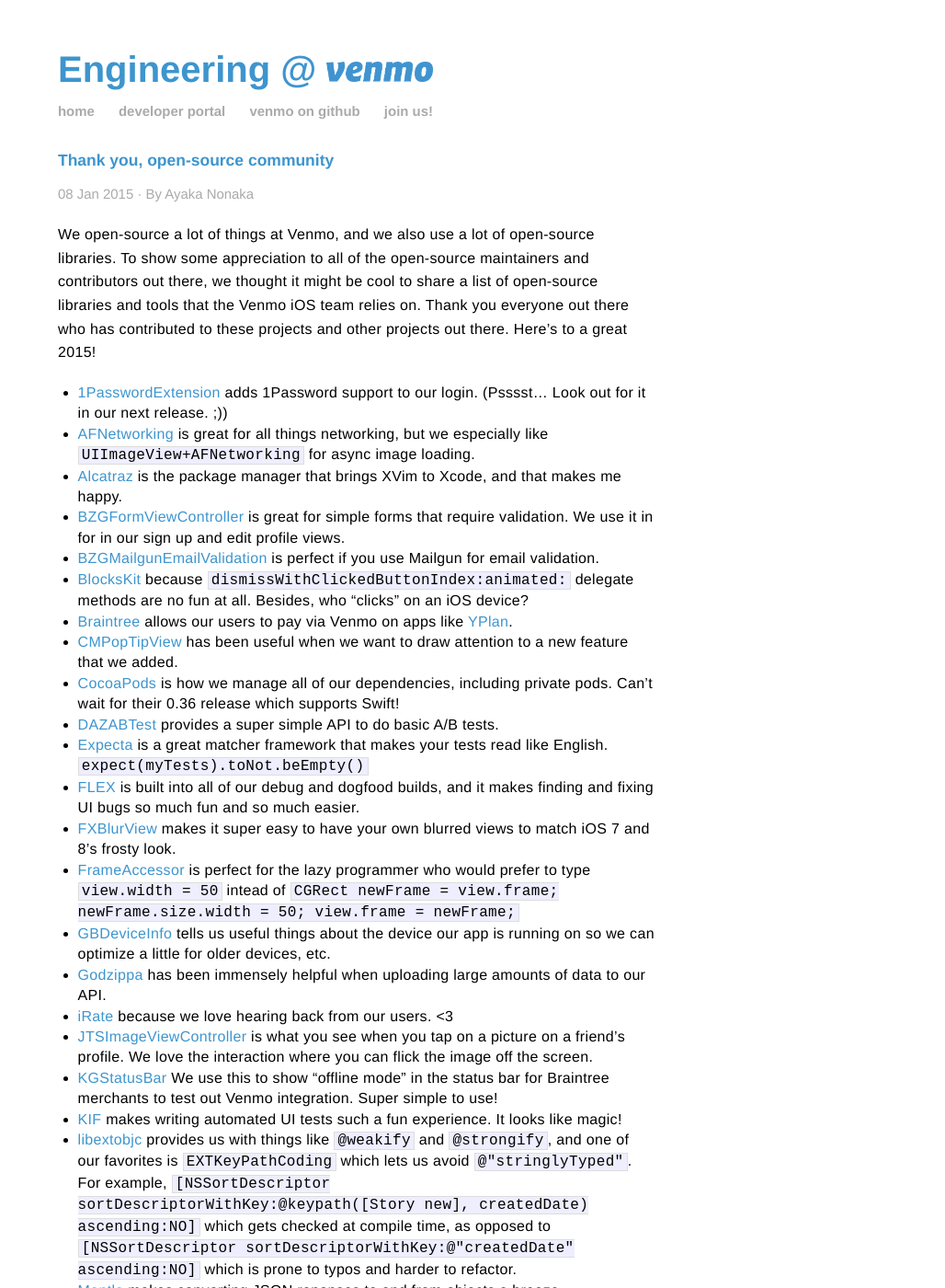
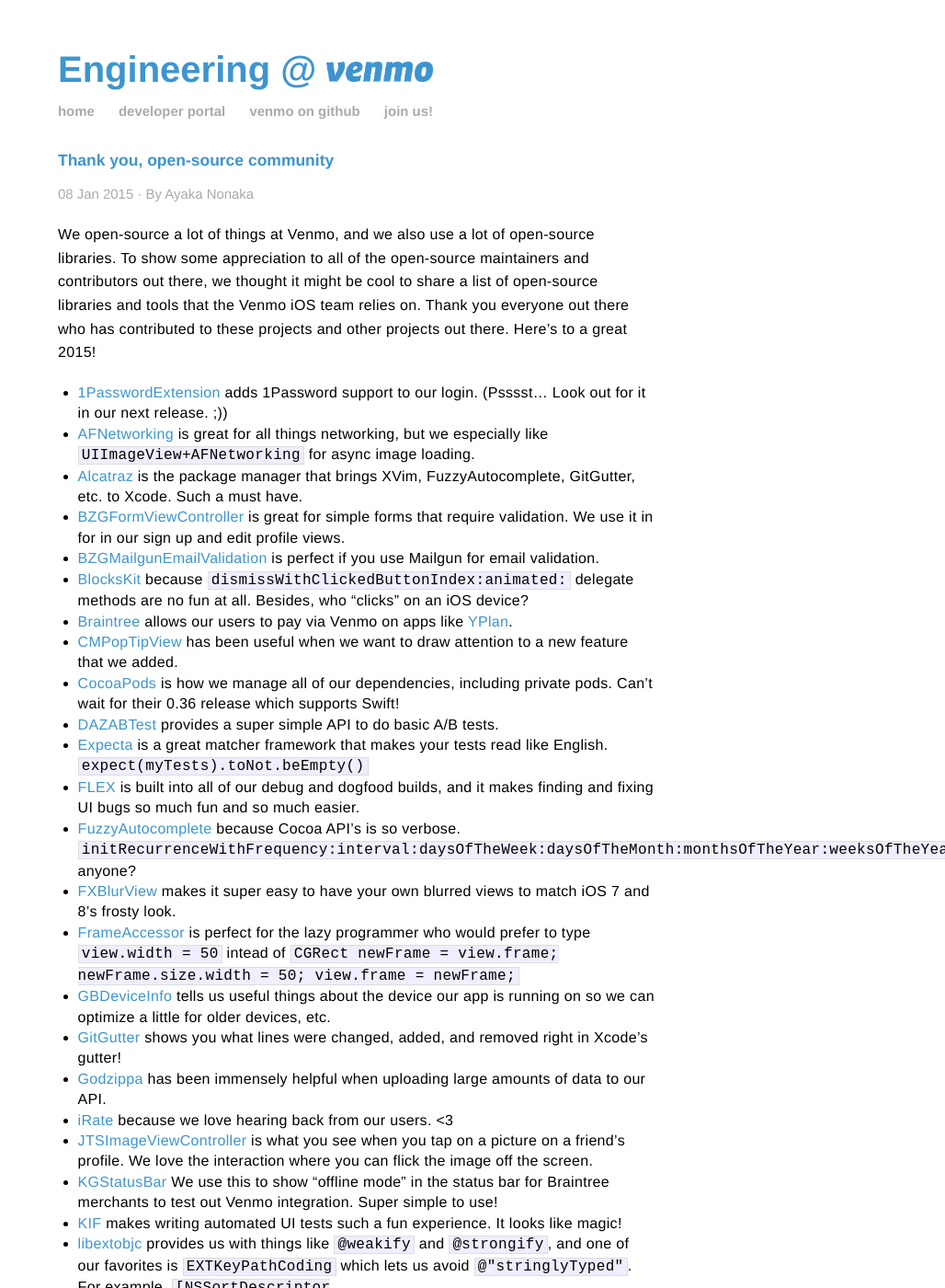
Before and after one commit to venmo/venmo.github.io, a Jekyll site: the page built from _posts/2015-01-08-thank-you-open-source-community.md, in a window 1280 px wide and 1400 px high. Shown: the whole window at 92% size, without its empty margins (252-1280 px from the left). Built offline with Jekyll 4.4.1, drawn with Linux system fonts in a browser that asks for light colours; Markdown is read by kramdown in place of the engine named in the settings.

Commit message:
Add FuzzyAutocomplete and GitGutter

```diff
--- a/_posts/2015-01-08-thank-you-open-source-community.md
+++ b/_posts/2015-01-08-thank-you-open-source-community.md
@@ -8,7 +8,7 @@
 
 * [1PasswordExtension](https://github.com/AgileBits/onepassword-app-extension) adds 1Password support to our login. (Psssst... Look out for it in our next release. ;))
 * [AFNetworking](https://github.com/AFNetworking/AFNetworking) is great for all things networking, but we especially like `UIImageView+AFNetworking` for async image loading.
-* [Alcatraz](https://github.com/supermarin/Alcatraz) is the package manager that brings XVim to Xcode, and that makes me happy.
+* [Alcatraz](https://github.com/supermarin/Alcatraz) is the package manager that brings XVim, FuzzyAutocomplete, GitGutter, etc. to Xcode. Such a must have.
 * [BZGFormViewController](https://github.com/benzguo/BZGFormViewController) is great for simple forms that require validation. We use it in for in our sign up and edit profile views.
 * [BZGMailgunEmailValidation](https://github.com/benzguo/BZGMailgunEmailValidation) is perfect if you use Mailgun for email validation.
 * [BlocksKit](https://github.com/zwaldowski/BlocksKit) because `dismissWithClickedButtonIndex:animated:` delegate methods are no fun at all. Besides, who “clicks” on an iOS device?
@@ -18,9 +18,11 @@
 * [DAZABTest](https://github.com/dasmer/DAZABTest) provides a super simple API to do basic A/B tests.
 * [Expecta](https://github.com/specta/expecta) is a great matcher framework that makes your tests read like English. `expect(myTests).toNot.beEmpty()`
 * [FLEX](https://github.com/Flipboard/FLEX) is built into all of our debug and dogfood builds, and it makes finding and fixing UI bugs so much fun and so much easier.
+* [FuzzyAutocomplete](https://github.com/FuzzyAutocomplete/FuzzyAutocompletePlugin) because Cocoa API’s is so verbose. `initRecurrenceWithFrequency:interval:daysOfTheWeek:daysOfTheMonth:monthsOfTheYear:weeksOfTheYear:daysOfTheYear:setPositions` anyone?
 * [FXBlurView](https://github.com/nicklockwood/FXBlurView) makes it super easy to have your own blurred views to match iOS 7 and 8’s frosty look.
 * [FrameAccessor](https://github.com/AlexDenisov/FrameAccessor) is perfect for the lazy programmer who would prefer to type `view.width = 50` intead of `CGRect newFrame = view.frame; newFrame.size.width = 50; view.frame = newFrame;`
 * [GBDeviceInfo](https://github.com/lmirosevic/GBDeviceInfo) tells us useful things about the device our app is running on so we can optimize a little for older devices, etc.
+* [GitGutter](https://github.com/allewun/Xcode-GitGutter) shows you what lines were changed, added, and removed right in Xcode’s gutter!
 * [Godzippa](https://github.com/mattt/Godzippa) has been immensely helpful when uploading large amounts of data to our API.
 * [iRate](https://github.com/nicklockwood/iRate) because we love hearing back from our users. <3
 * [JTSImageViewController](https://github.com/jaredsinclair/JTSImageViewController) is what you see when you tap on a picture on a friend’s profile. We love the interaction where you can flick the image off the screen.
```
